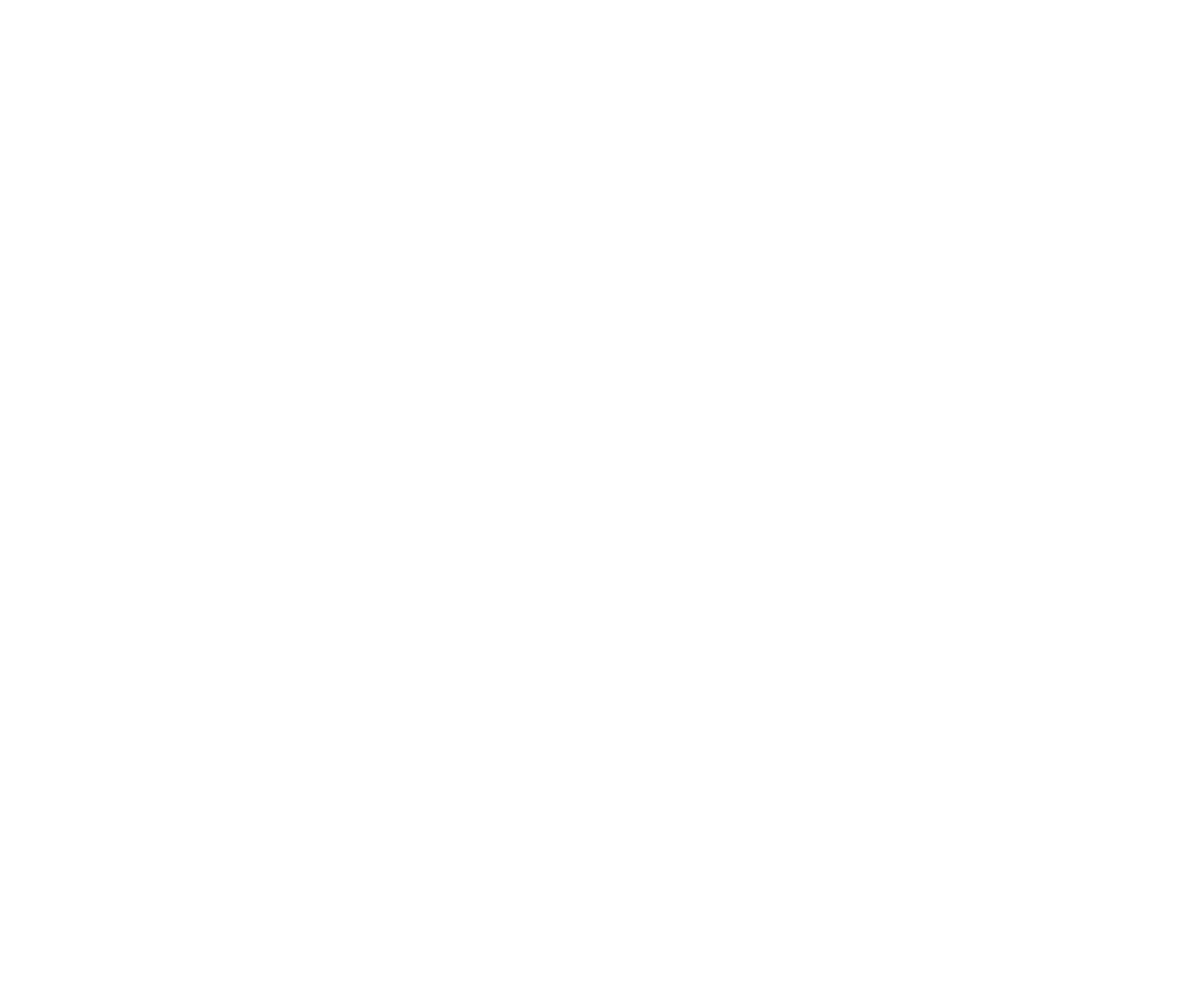
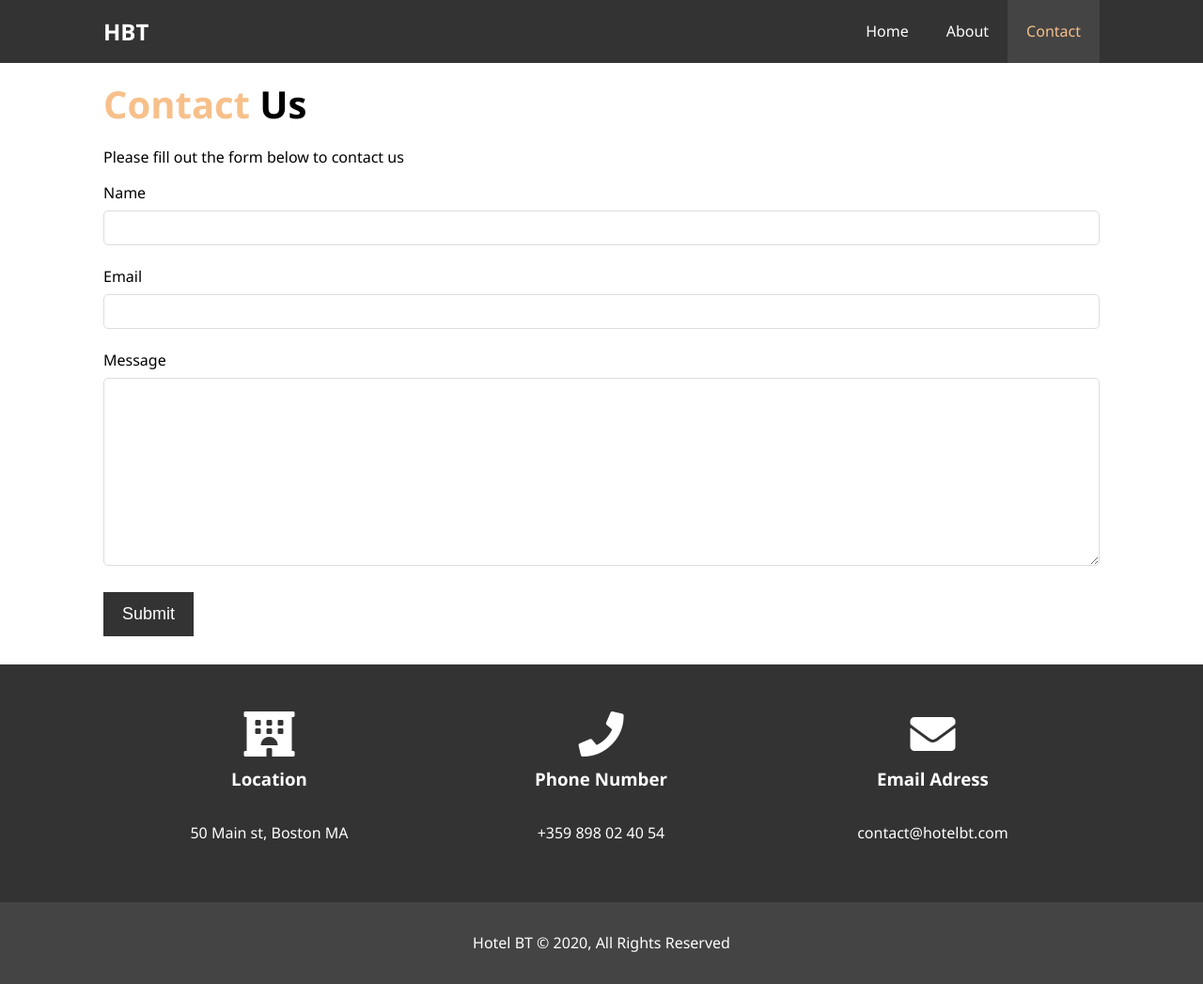
Before and after one commit to DaraTsvetanova/first-project-hotel-website, a plain HTML site: page contact.html in a window 1280 px wide. Shown: the whole page at 94% size. Before the commit the page ends 800 px from the top, so only its background shows below. Drawn offline with Linux system fonts and the light colour scheme.

Commit message:
contact page details

```diff
--- a/contact.html
+++ b/contact.html
@@ -0,0 +1,71 @@
+<!DOCTYPE html>
+<html lang="en">
+<head>
+  <meta charset="UTF-8">
+  <meta name="viewport" content="width=device-width, initial-scale=1.0">
+  <meta name="description" content="Welcome to the most extraordinary Hotel in Boston Massachusetts">
+  <meta name="keywords" content="hotel, boston hotel, new england hotel">
+  <link rel="stylesheet" href="https://use.fontawesome.com/releases/v5.6.1/css/all.css" integrity="sha384-gfdkjb5BdAXd+lj+gudLWI+BXq4IuLW5IT+brZEZsLFm++aCMlF1V92rMkPaX4PP" crossorigin="anonymous">
+  <link rel="stylesheet" href="css/style.css">
+  <title>Hotel BT| Contact</title>
+</head>
+<body>
+  <header>
+    <nav id="navbar">
+      <div class="container">
+        <!-- If you want the logo to direct back to the home page use a tag and direct it to the index.html -->
+      <h1 class="logo"> <a href="index.html">HBT</a></h1>
+      <ul>
+        <li><a href="index.html">Home</a> </li>
+        <li><a href="about.html">About</a> </li>
+        <li><a class="current" href="contact.html">Contact</a></li>
+      </ul>
+      </div>
+    </nav>
+  </header>
+  <section id="contact-form" class="py-3">
+    <div class="container">
+      <h1 class="l-heading"> <span class="text-primary">Contact</span> Us</h1>
+      <p>Please fill out the form below to contact us</p>
+      <form action="process.php">
+        <div class="form-group">
+          <label for="name">Name</label>
+          <input type="text" name="name" id="name">
+        </div>
+        <div class="form-group">
+          <label for="email">Email</label>
+          <input type="text" name="email" id="email">
+        </div>
+        <div class="form-group">
+          <label for="message">Message</label>
+          <textarea name="message" id="message"></textarea>
+        </div>
+        <button type="submit" class="btn">Submit</button>
+      </form>
+    </div>
+  </section>
+
+  <section id="contact-info" class="bg-dark">
+    <div class="container">
+      <div class="box">
+        <i class="fas fa-hotel fa-3x"></i>
+        <h3>Location</h3>
+        <p>50 Main st, Boston MA</p>
+      </div>
+      <div class="box">
+        <i class="fas fa-phone fa-3x"></i>
+        <h3>Phone Number</h3>
+        <p>+359 898 02 40 54</p>
+      </div>
+      <div class="box">
+        <i class="fas fa-envelope fa-3x"></i>
+        <h3>Email Adress</h3>
+        <p>contact@hotelbt.com</p>
+      </div>
+    </div>
+  </section>
+  <footer id="main-footer">
+    <p>Hotel BT &copy; 2020, All Rights Reserved</p>
+  </footer>
+</body>
+</html>
--- a/css/style.css
+++ b/css/style.css
@@ -211,8 +211,52 @@ padding: 0 20px;
   padding-top: 40px;
 }
 
+#testimonials h2 {
+  color: #fff;
+  text-align: center;
+  padding-bottom: 40px;
+}
+
+#testimonials .testimonial {
+  padding: 20px;
+  margin-bottom: 40px;
+  border-radius: 10px;
+  opacity: 90%;
+}
+
 #testimonials .testimonial img {
   width: 100px;
+  float: left;
+  margin-right: 20px;
+  border-radius: 50%;
+}
+
+/* Contact-Form */
+#contact-form .form-group {
+  margin-bottom: 20px;
+}
+
+#contact-form label {
+  display: block;
+  margin-bottom: 5px;
+}
+
+#contact-form input,
+#contact-form textarea {
+  width: 100%;
+  padding: 10px;
+  border: 1px #ddd solid;
+  border-radius: 5px;
+}
+
+#contact-form textarea {
+  height: 200px;
+}
+
+#contact-form input:focus,
+#contact-form textarea:focus {
+  outline: none;
+  border-color: #f7c08a;
 }
 
 /* Footer */
```
